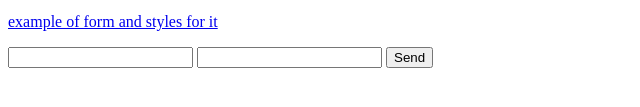
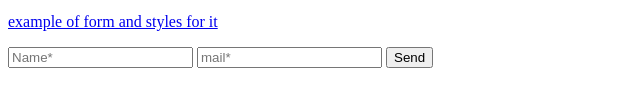
Before and after one commit to 0smir/0smir.github.io, a plain HTML site: page index.html in a window 1280 px wide. Shown: the part 207-314 px from the top of the page, 0-640 px from the left. Drawn offline with nearby package versions, Linux system fonts and the light colour scheme.

Commit message:
add placeholders for form; add optimisation of code

```diff
--- a/index.html
+++ b/index.html
@@ -3,6 +3,7 @@
 <head>
     <meta charset="UTF-8">
     <title>My ready pages</title>
+    <script src="https://ajax.googleapis.com/ajax/libs/jquery/1.12.4/jquery.min.js"></script>
 </head>
 <body>
 <p>
@@ -27,12 +28,11 @@
 	<a href="form">example of form and styles for it</a>
 </p>
 
-<form action="https://formspree.io/o.v.smirnova1987@gmail.com"
-      method="POST">
-		    <input type="text" name="name">
-		    <input type="email" name="_replyto">
-		    <input type="submit" value="Send">
-		</form>
+<form id="myForm" action="https://formspree.io/o.v.smirnova1987@gmail.com" method="POST">
+	<input type="text" name="name" placeholder="Name*">
+	<input type="email" name="_replyto" placeholder="mail*">
+	<input type="submit" value="Send">
+</form>
 
 </body>
 </html>
```
